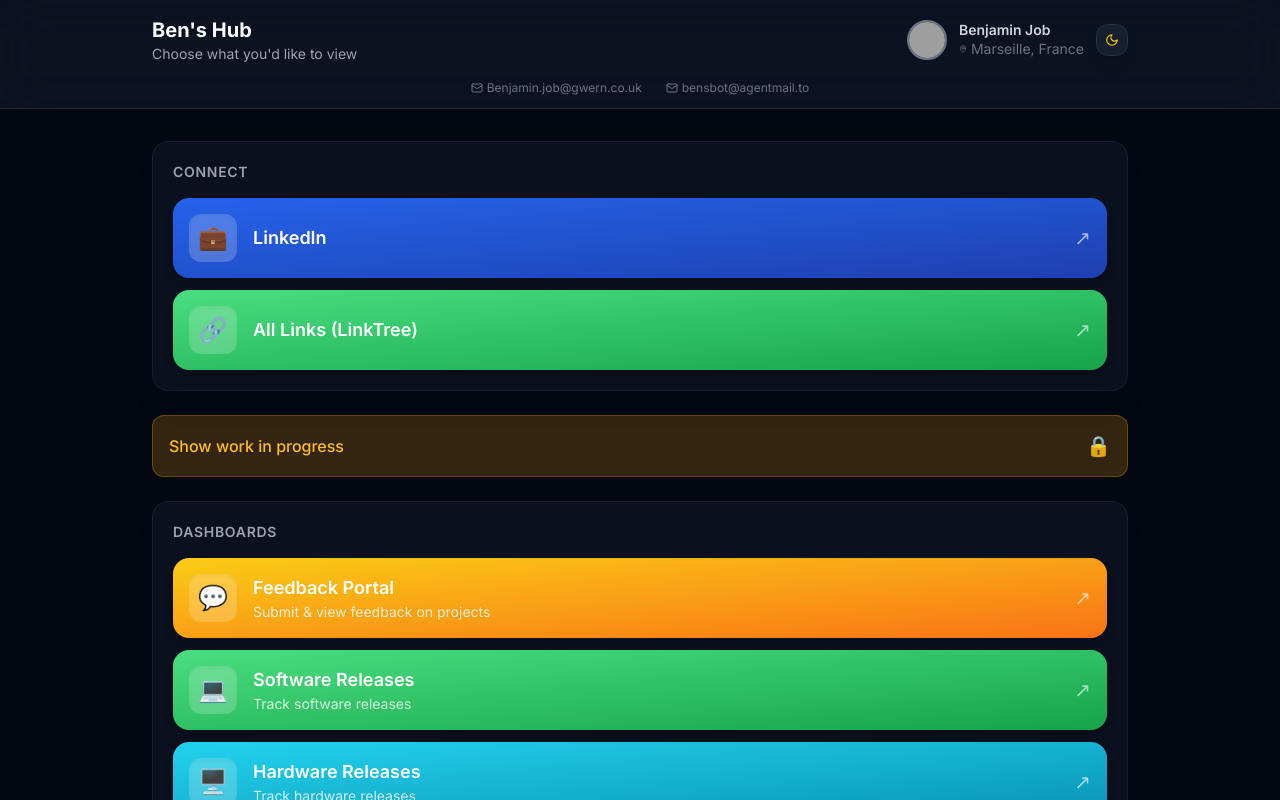
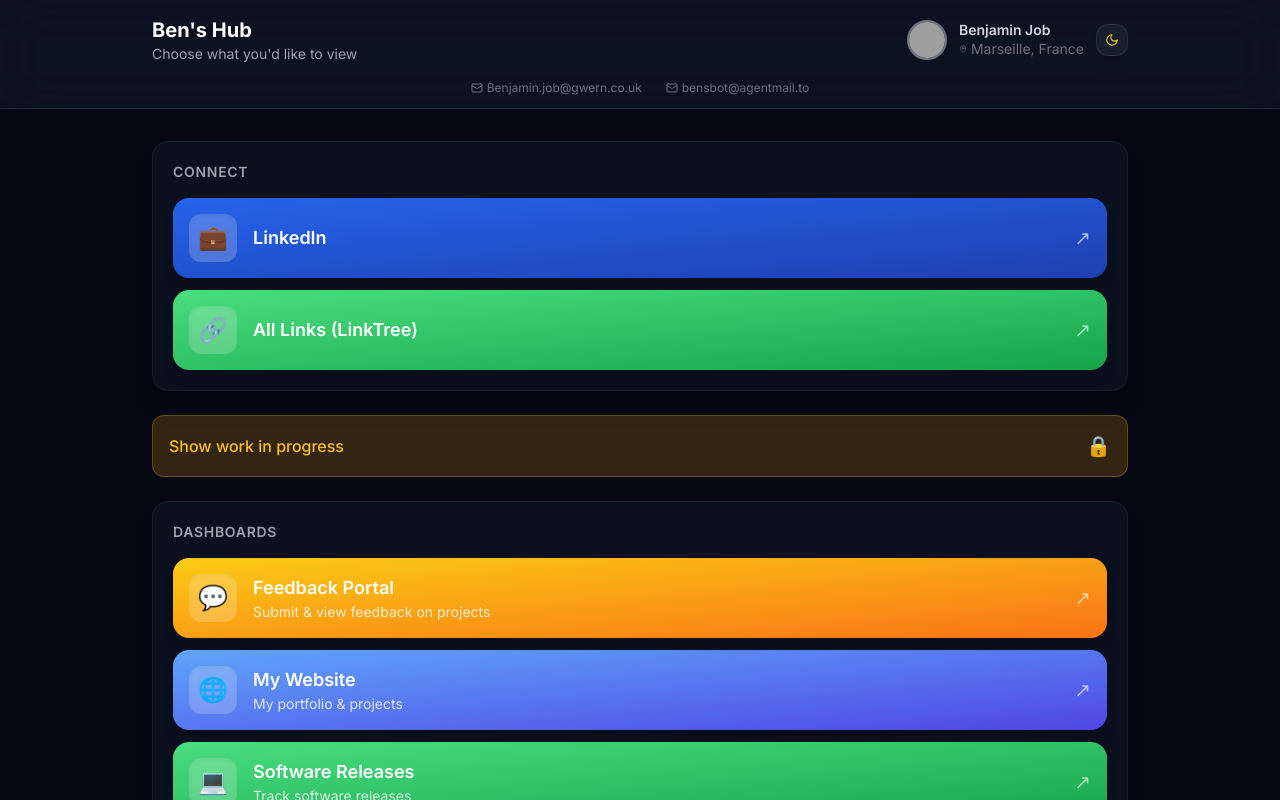
Before and after one commit to benjaminjob1/bens-hub-dashboard, a Next.js app: page / in a window 1280 px wide. Shown: the top 800 px of the page. Built offline with nearby package versions, Linux system fonts and the light colour scheme; grey boxes are pictures that could not be loaded.

Commit message:
feat: add new website near top, remove old wix site

```diff
--- a/src/app/page.tsx
+++ b/src/app/page.tsx
@@ -13,6 +13,14 @@
     url: 'https://feedback.benjob.me',
     icon: '💬',
     color: 'bg-gradient-to-br from-yellow-400 to-orange-500',
+  },
+  {
+    id: 'ns',
+    title: 'My Website',
+    description: 'My portfolio & projects',
+    url: 'https://benjob.me',
+    icon: '🌐',
+    color: 'bg-gradient-to-br from-blue-400 to-indigo-600',
   },
   {
     id: '1',
@@ -56,14 +64,6 @@
     url: 'https://msha.ke/benjaminjobprojects',
     icon: '✨',
     color: 'bg-gradient-to-br from-orange-400 to-orange-600',
-  },
-  {
-    id: 'w2',
-    title: 'Previous Website',
-    description: "View my old projects and portfolio",
-    url: 'https://benjaminjob.wixsite.com/projects',
-    icon: '🌐',
-    color: 'bg-gradient-to-br from-blue-400 to-blue-600',
   },
   {
     id: 'w3',
```
